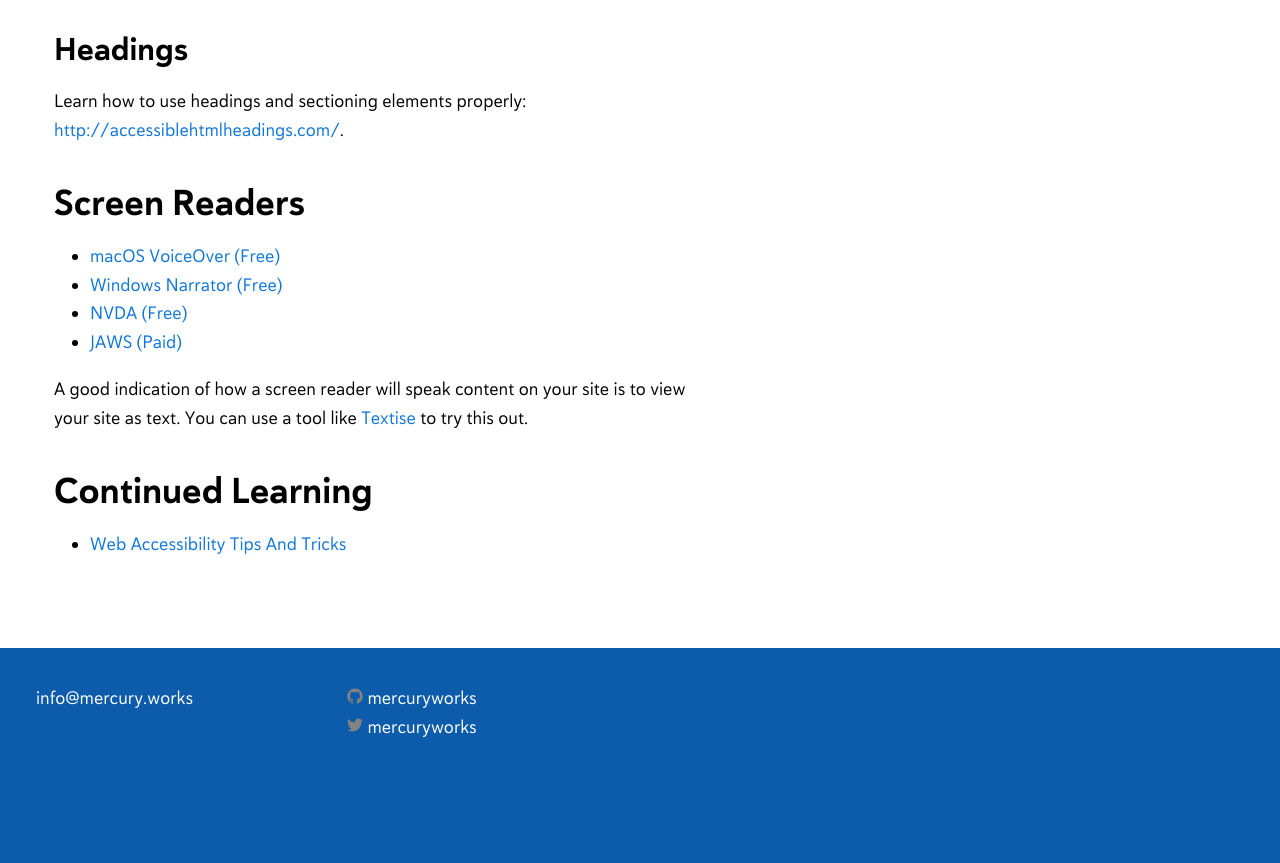
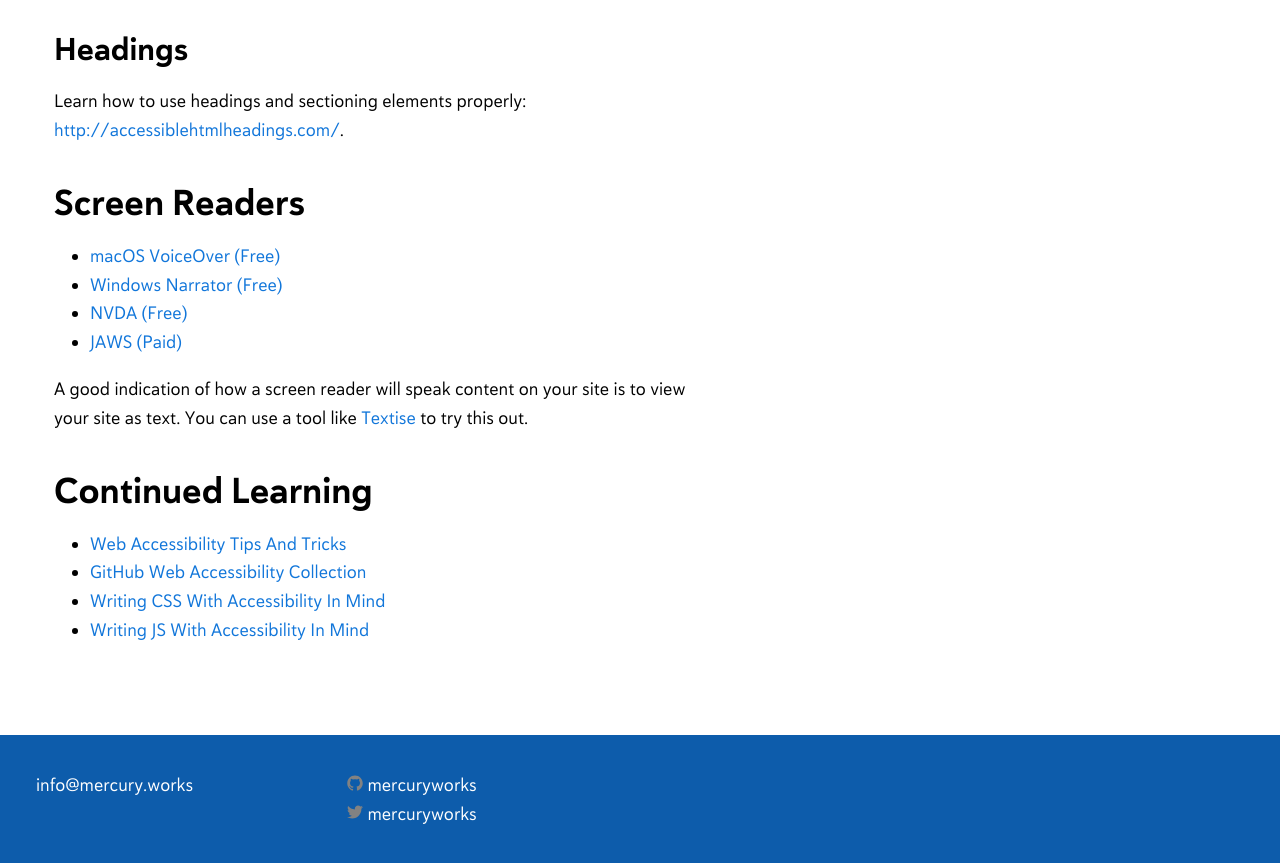
Before and after one commit to mercuryworks/developers-handbook, a Jekyll site: the page built from _posts/2018-01-15-front-end-development-accessibility.markdown, in a window 1280 px wide and 900 px high, scrolled down 6661 px. Shown: the top 863 px of the window. Built offline with Jekyll 4.4.1, drawn with Linux system fonts in a browser that asks for light colours; comment, search, counter and statistics services are not loaded; before the commit the page ends 7475 px from its top, so only the background shows below that.

Commit message:
Added more accessibility learning links

```diff
--- a/_posts/2018-01-15-front-end-development-accessibility.markdown
+++ b/_posts/2018-01-15-front-end-development-accessibility.markdown
@@ -253,3 +253,6 @@ A good indication of how a screen reader will speak content on your site is to v
 ## Continued Learning
 
 * [Web Accessibility Tips And Tricks](http://mercurynewmedia.com/blog/blog-archive/mercury-new-media-blog/2015/12/17/web-accessibility-tips-and-tricks)
+* [GitHub Web Accessibility Collection](https://github.com/collections/web-accessibility)
+* [Writing CSS With Accessibility In Mind](https://medium.com/@matuzo/writing-css-with-accessibility-in-mind-8514a0007939)
+* [Writing JS With Accessibility In Mind](https://medium.com/@matuzo/writing-javascript-with-accessibility-in-mind-a1f6a5f467b9)
```
